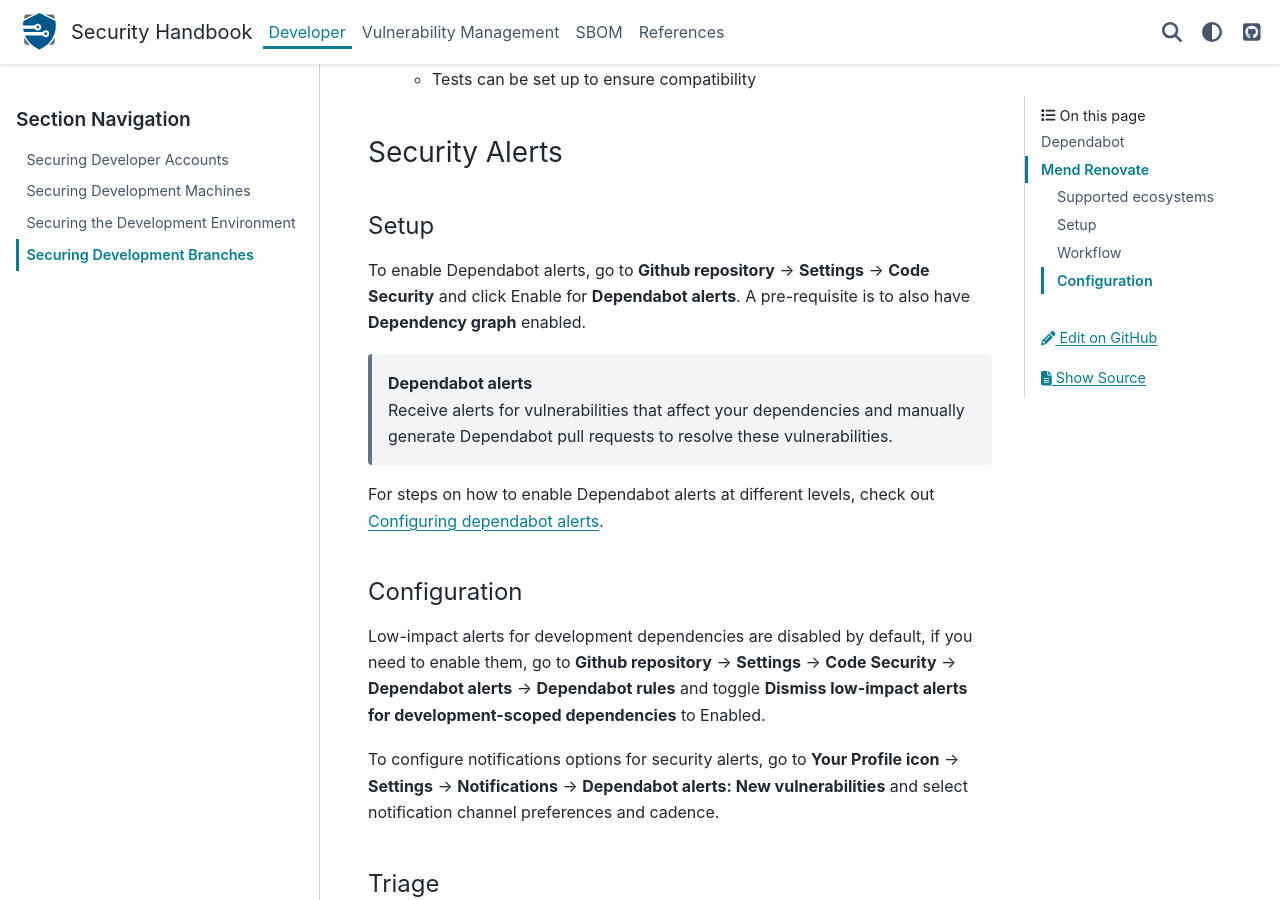
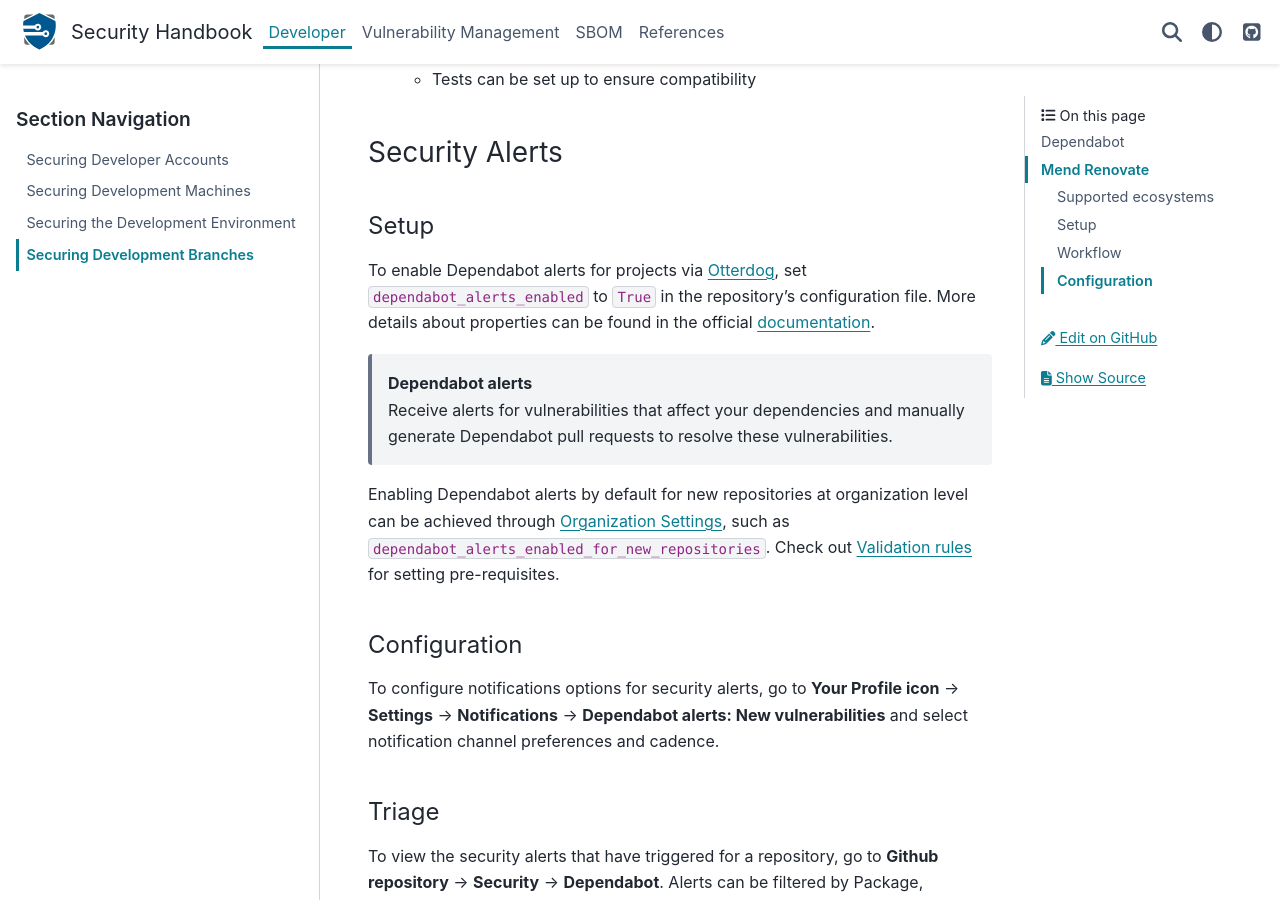
Before and after one commit to eclipse-csi/security-handbook, a Sphinx documentation site: the page built from docs/developer/branches.md, in a window 1280 px wide and 900 px high, scrolled down 2014 px. Built offline with Sphinx 7.4.7 and the PyData theme 0.15.4, drawn with Linux system fonts in a browser that asks for light colours; some of the changed text lies outside the part shown.

Commit message:
add otterdog references for dependabot

```diff
--- a/docs/developer/branches.md
+++ b/docs/developer/branches.md
@@ -52,16 +52,14 @@
 
 ### Security Alerts
 #### Setup
-To enable Dependabot alerts, go to **Github repository** -> **Settings** -> **Code Security** and click Enable for **Dependabot alerts**. A pre-requisite is to also have **Dependency graph** enabled.
+To enable Dependabot alerts for projects via [Otterdog](https://otterdog.readthedocs.io/en/latest/), set `dependabot_alerts_enabled` to `True` in the repository's configuration file. More details about properties can be found in the official [documentation](https://otterdog.readthedocs.io/en/latest/reference/organization/repository/).
 
 >**Dependabot alerts**
 >Receive alerts for vulnerabilities that affect your dependencies and manually generate Dependabot pull requests to resolve these vulnerabilities.
 
-For steps on how to enable Dependabot alerts at different levels, check out [Configuring dependabot alerts](https://docs.github.com/en/code-security/dependabot/dependabot-alerts/configuring-dependabot-alerts).
+Enabling Dependabot alerts by default for new repositories at organization level can be achieved through [Organization Settings](https://otterdog.readthedocs.io/en/latest/reference/organization/settings/), such as `dependabot_alerts_enabled_for_new_repositories`. Check out [Validation rules](https://otterdog.readthedocs.io/en/latest/reference/organization/settings/#validation-rules) for setting pre-requisites.
 
 #### Configuration
-Low-impact alerts for development dependencies are disabled by default, if you need to enable them, go to **Github repository** -> **Settings** -> **Code Security** -> **Dependabot alerts** -> **Dependabot rules** and toggle **Dismiss low-impact alerts for development-scoped dependencies** to Enabled.
-
 To configure notifications options for security alerts, go to **Your Profile icon** -> **Settings** -> **Notifications** -> **Dependabot alerts: New vulnerabilities** and select notification channel preferences and cadence.
 
 #### Triage
@@ -86,12 +84,12 @@
 
 ### Security Updates
 #### Setup
-To enable Dependabot Security Updates, go to **Github repository** -> **Settings** -> **Code Security** and click Enable for **Dependabot security updates**. A pre-requisite is to also have **Dependency graph** and **Dependabot alerts** enabled.
+To enable Dependabot security updates for projects via [Otterdog](https://otterdog.readthedocs.io/en/latest/), set `dependabot_security_updates_enabled` to `True` in the repository's configuration file. More details about properties can be found in the official [documentation](https://otterdog.readthedocs.io/en/latest/reference/organization/repository/).
 
 >**Dependabot security updates**
 >Enabling this option will result in Dependabot automatically attempting to open pull requests to resolve every open Dependabot alert with an available patch. If you would like more specific configuration options, leave this disabled and use [Dependabot auto triage rules](https://docs.github.com/en/code-security/dependabot/dependabot-auto-triage-rules/about-dependabot-auto-triage-rules).
 
-Alternatively, a `dependabot.yml` file can be added in the `.github` directory of the repository to configure Dependabot security alerts.
+Enabling Dependabot security updates by default for new repositories at organization level can be achieved through [Organization Settings](https://otterdog.readthedocs.io/en/latest/reference/organization/settings/), such as `dependabot_security_updates_enabled_for_new_repositories`. Check out [Validation rules](https://otterdog.readthedocs.io/en/latest/reference/organization/settings/#validation-rules) for setting pre-requisites.
 
 #### Workflow
 Dependabot security updates are automated pull requests that help you update dependencies with known vulnerabilities.
```
